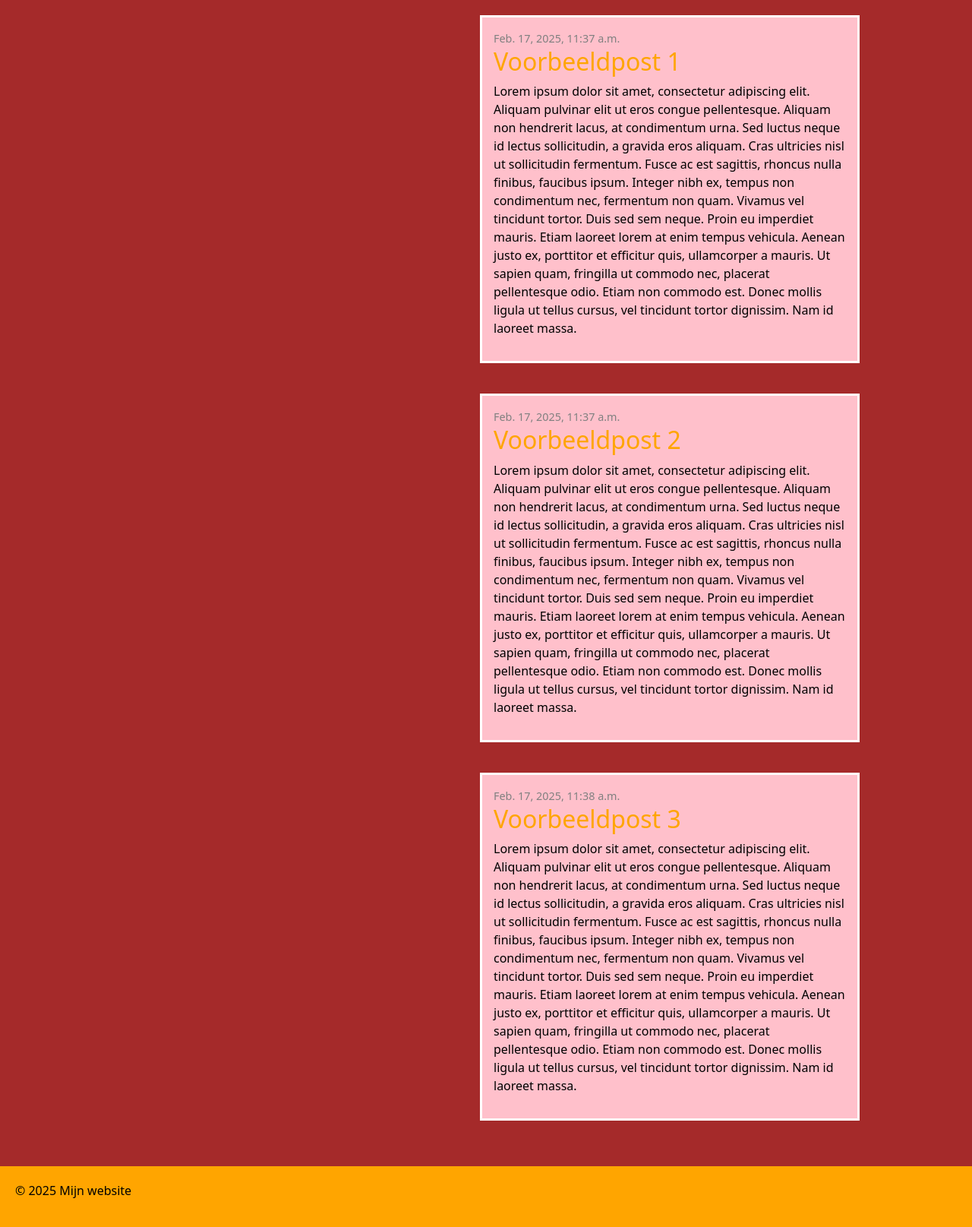
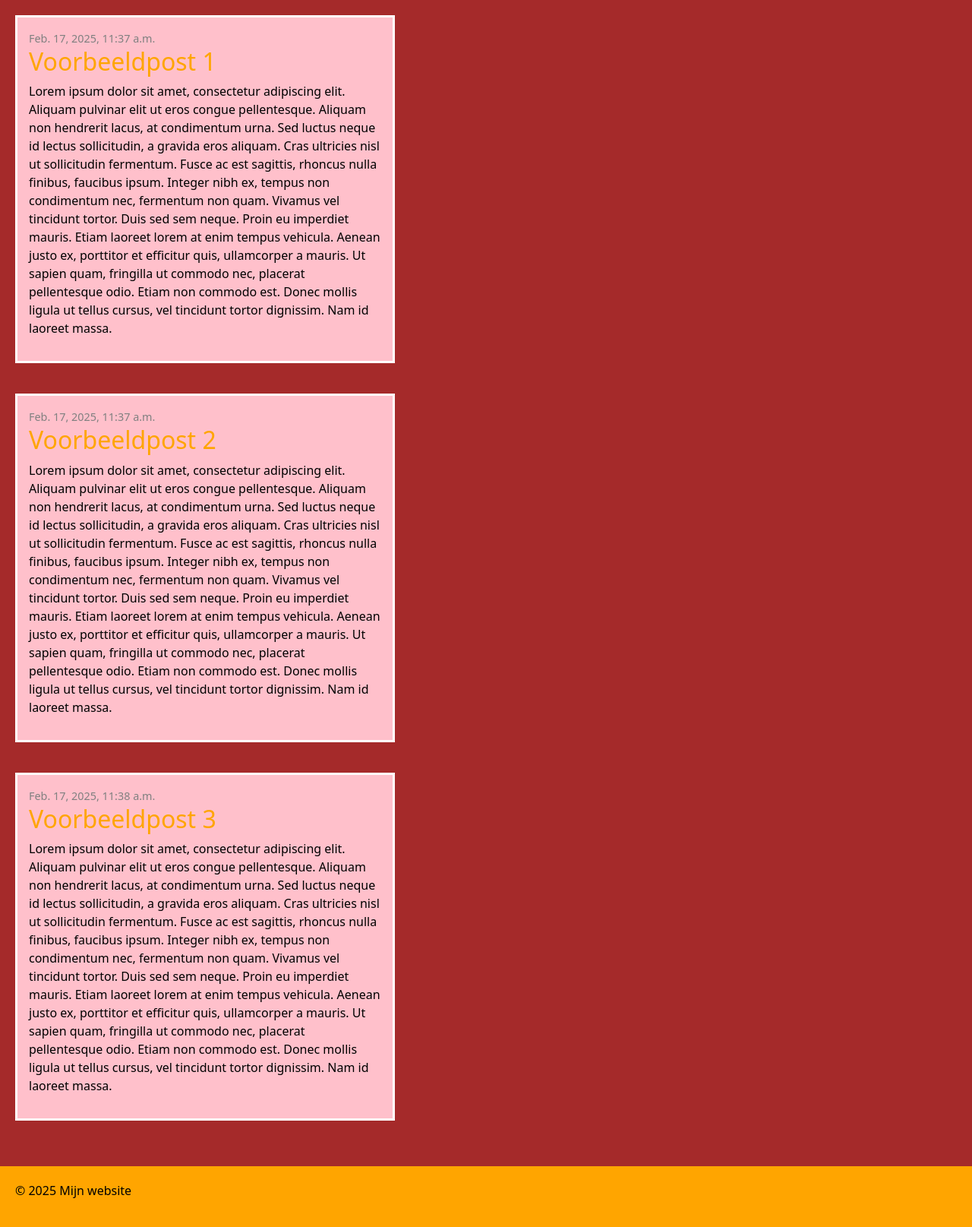
Before and after one commit to MickaelDL27/testDjango, a Django app: page / in a window 1280 px wide. Shown: the part 136-1751 px from the top of the page at 76% size. Run offline with Django 5.2, Linux system fonts and the light colour scheme; data comes from the database, SQL or seed files in the repository; some libraries are stand-ins or nearby versions.

Commit message:
HuiswerkL5

```diff
--- a/mysite/blog/static/css/stijl.css
+++ b/mysite/blog/static/css/stijl.css
@@ -19,8 +19,7 @@ footer
 
 div
 {
-    display: flex;
-    flex-direction: column;
+    display: block;
     align-items: flex-end;
     padding: 20px;
     margin-right: 10%;
```
